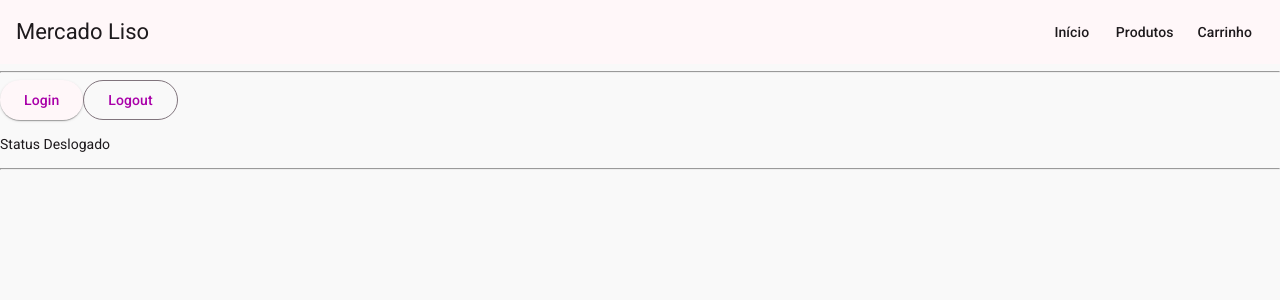
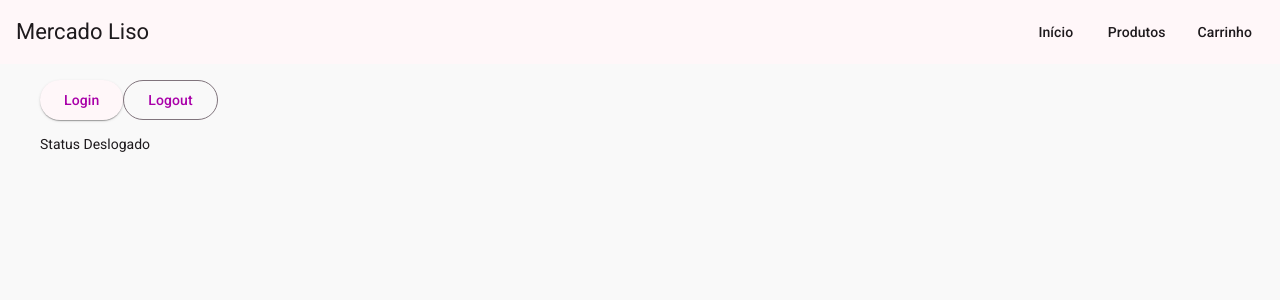
Before and after one commit to carolbritos/e-commerce, an Angular app: page / in a window 1280 px wide. Shown: the top 300 px of the page. Built offline with nearby package versions, Linux system fonts and the light colour scheme.

Commit message:
feat(produtos): Melhora estrutura e a organização da tela de listagem

```diff
--- a/src/app/app.css
+++ b/src/app/app.css
@@ -0,0 +1,8 @@
+.container-principal {
+    padding: 16px;
+    max-width:1200px;
+    margin: 0 auto;
+}
+.bloco-controle {
+    margin-bottom: 16px;
+}
--- a/src/app/app.html
+++ b/src/app/app.html
@@ -1,9 +1,11 @@
 <app-header></app-header>
-<hr>
-<mat-card-actions>
+<main class="container-principal">
+
+<section class="bloco-controle">
 <button mat-raised-button color="primary" (click)="login()">Login</button>
 <button mat-stroked-button color="accent" (click)="logout()">Logout</button>
-</mat-card-actions>
 <p>Status {{usuarioLogado()? 'Logado' : 'Deslogado'}}</p>
-<hr>
+</section>
+
 <router-outlet></router-outlet>
+</main>
--- a/src/app/features/produtos/lista-produtos/lista-produtos.css
+++ b/src/app/features/produtos/lista-produtos/lista-produtos.css
@@ -0,0 +1,16 @@
+.grid-produtos {
+    display: grid;
+    grid-template-columns: 1fr;
+    gap: 16px;
+}
+@media(min-width: 600px){
+ .grid-produtos {
+    grid-template-columns: repeat(2, 1fr);
+ }
+}
+
+@media(min-width: 900px){
+ .grid-produtos {
+    grid-template-columns: repeat(3, 1fr);
+ }
+}
--- a/src/app/features/produtos/lista-produtos/lista-produtos.html
+++ b/src/app/features/produtos/lista-produtos/lista-produtos.html
@@ -12,8 +12,9 @@
 }
 @if(!carregando() && !erro()) {
     <p><strong>Quantidade de produtos:</strong> {{ totalProdutos() }}</p>
-    <hr>
-    @for(item of produtos(); track $index){
+
+    <section class="grid-produtos">
+     @for(item of produtos(); track $index){
         <app-produto
         [nome]="item.nome"
         [preco]="item.preco"
@@ -22,6 +23,7 @@
         >
         </app-produto>
     }
+    </section>
 }
 
 <!-- Carrinho -->
--- a/src/app/features/produtos/produto/produto.css
+++ b/src/app/features/produtos/produto/produto.css
@@ -1,3 +1,11 @@
 .produto-card {
     margin: 10px;
+    height: 100%;
 }
+
+mat-card {
+    display: flex;
+    flex-direction: column;
+    justify-content: space-between;
+    height: 100%;
+}
--- a/src/app/shared/layout/header/header.css
+++ b/src/app/shared/layout/header/header.css
@@ -1,9 +1,12 @@
-mat-toolbar{
-position: sticky;
-top: 0;
-z-index: 1000;
+mat-toolbar {
+display: flex;
+flex-direction: wrap;
 }
 
 .flex-space {
 flex:1 1 auto;
 }
+
+button {
+    margin-left: 8px;
+}
--- a/src/styles.css
+++ b/src/styles.css
@@ -1,3 +1,8 @@
 body{
-    background-color: #F9F9F9
+    background-color: #F9F9F9;
+    margin: 0;
+    font-family: 'Roboto', sans-serif;
 }
+h2{
+    margin-top: 16px;
+}
```
